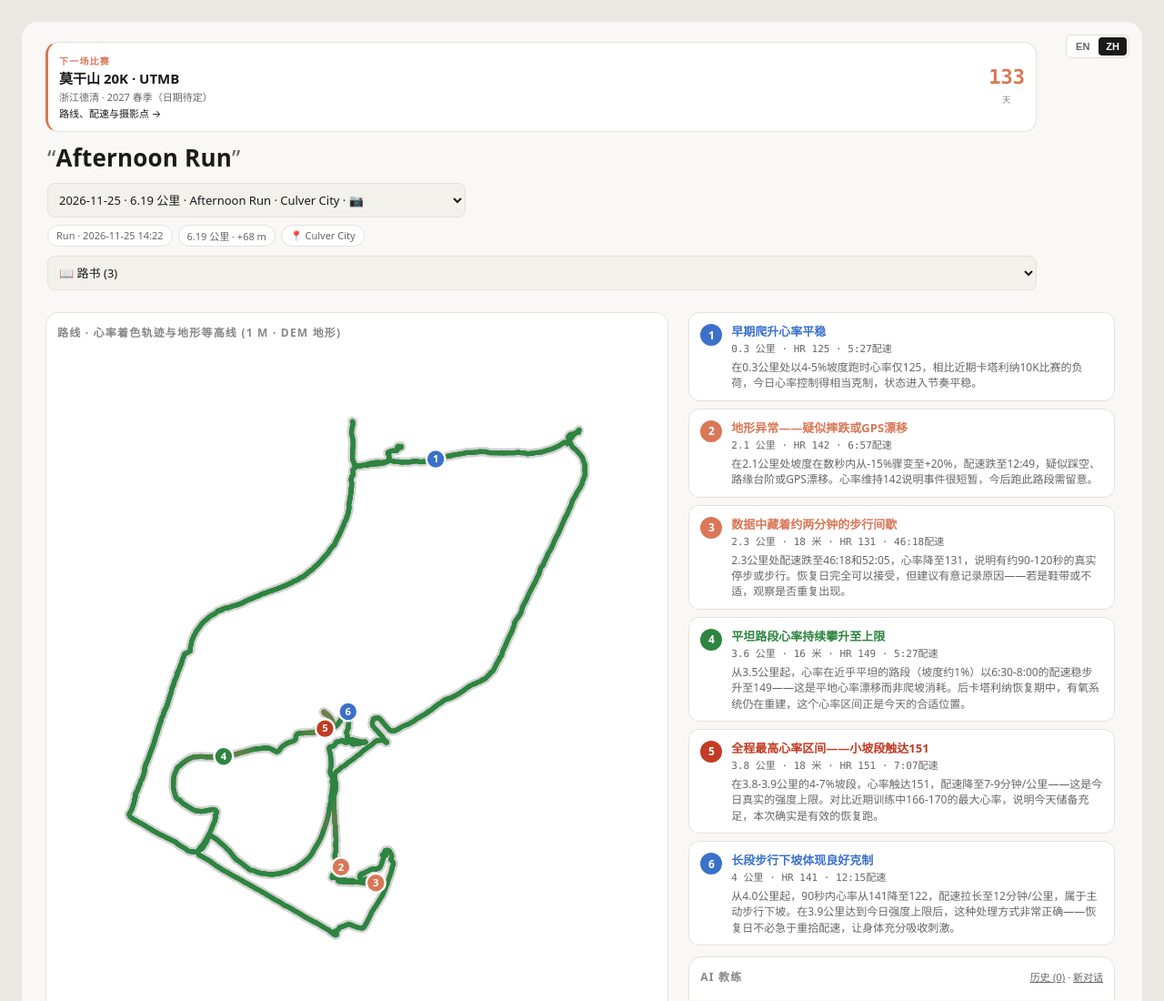
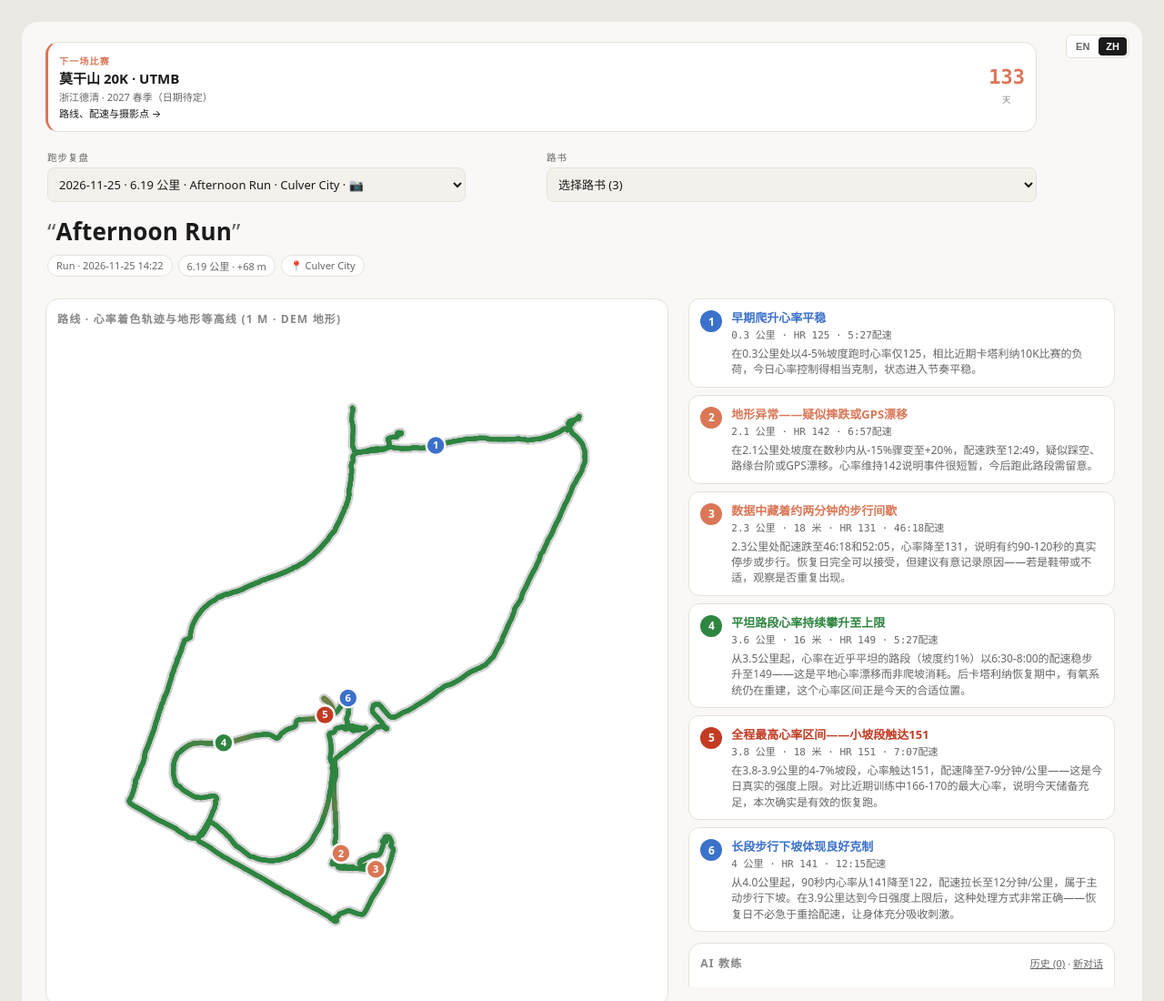
Before and after one commit to sharkroman/runwithclaude, a plain HTML site: page index.html in a window 1280 px wide. Shown: the top 1100 px of the page at 91% size. Drawn offline with Linux system fonts and the light colour scheme; no server answers.

Commit message:
Nav round 1: labelled run-review and roadbook selectors side by side
Co-Authored-By: Claude Opus 5.5 <noreply@anthropic.com>

```diff
--- a/index.html
+++ b/index.html
@@ -147,10 +147,12 @@
   <div id="status" data-i18n="loading">Loading run…</div>
   <div id="content" style="display:none">
     <header>
-      <h1><span class="quote">“</span><span id="title"></span><span class="quote">”</span></h1>
-      <select id="run-selector" style="margin-top: 10px; width: 100%; padding: 8px; border-radius: 8px; border: 1px solid var(--line); background: var(--panel2); color: var(--txt); font-family: inherit; font-size: 13px; cursor: pointer;"></select>
+      <nav class="sitenav" aria-label="Site navigation" style="display:grid;grid-template-columns:repeat(auto-fit,minmax(260px,1fr));gap:10px;margin-top:10px">
+        <label style="display:flex;flex-direction:column;gap:4px;font-size:10.5px;letter-spacing:1px;text-transform:uppercase;color:var(--dim);min-width:0"><span data-i18n="nav_runs">Run reviews</span><select id="run-selector" style="width:100%;padding:8px;border-radius:8px;border:1px solid var(--line);background:var(--panel2);color:var(--txt);font-family:inherit;font-size:13px;cursor:pointer"></select></label>
+        <label style="display:flex;flex-direction:column;gap:4px;font-size:10.5px;letter-spacing:1px;text-transform:uppercase;color:var(--dim);min-width:0"><span data-i18n="roadbooks">Roadbooks</span><select id="roadbooks" style="width:100%;padding:8px;border-radius:8px;border:1px solid var(--line);background:var(--panel2);color:var(--txt);font-family:inherit;font-size:13px;cursor:pointer"></select></label>
+      </nav>
+      <h1 style="margin-top:14px"><span class="quote">“</span><span id="title"></span><span class="quote">”</span></h1>
       <div class="chips" id="chips"></div>
-      <select id="roadbooks" aria-label="Roadbooks" style="margin-top: 10px; width: 100%; padding: 8px; border-radius: 8px; border: 1px solid var(--line); background: var(--panel2); color: var(--txt); font-family: inherit; font-size: 13px; cursor: pointer;"></select>
     </header>
 
     <div class="col col-main">
@@ -233,6 +235,8 @@ const I18N = {
     race_next: "Next race", race_done: "Race roadbook", race_days: "days", race_today: "Race day",
     race_open: "Course, pacing & photo stops →",
     roadbooks: "Roadbooks",
+    nav_runs: "Run reviews",
+    rb_pick: "Choose a roadbook",
     key_note: "Kept only in this browser tab; cleared when you close it."
   },
   zh: {
@@ -258,6 +262,8 @@ const I18N = {
     race_next: "下一场比赛", race_done: "赛事路书", race_days: "天", race_today: "比赛日",
     race_open: "路线、配速与摄影点 →",
     roadbooks: "路书",
+    nav_runs: "跑步复盘",
+    rb_pick: "选择路书",
     key_note: "只保存在当前标签页，关闭后即清除。"
   }
 };
@@ -276,7 +282,7 @@ const RACES = [
 ];
 function renderRoadbooks() {
   const sel = document.getElementById("roadbooks"); if (!sel) return;
-  sel.innerHTML = `<option value="">📖 ${t("roadbooks")} (${RACES.length})</option>` +
+  sel.innerHTML = `<option value="">${t("rb_pick")} (${RACES.length})</option>` +
     [...RACES].sort((a, b) => b.date.localeCompare(a.date))
       .map(r => `<option value="races/${r.slug}/">${r.date}${r.slug === "mogan-20k-2027" ? " (TBC)" : ""} · ${r.name[LANG]} · ${r.place[LANG].split(" · ")[0]}</option>`).join("");
   sel.onchange = () => { if (sel.value) location.href = sel.value; };
```
